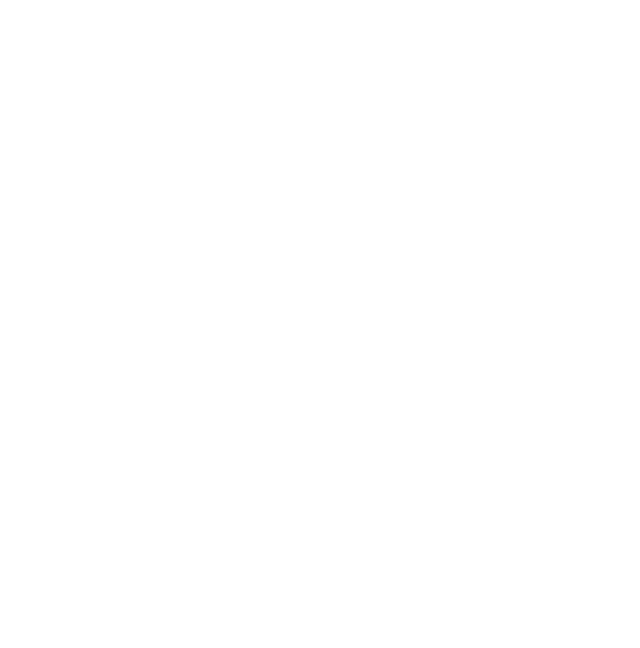
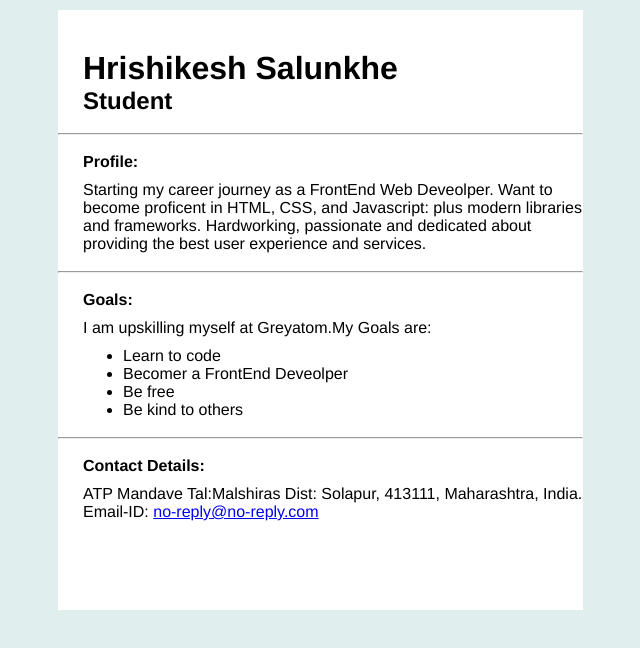
Before and after one commit to erhrishi19/personal-portfolio-page, a plain HTML site: page index.html in a window 1280 px wide. Shown: the whole page, without its empty margins (272-912 px from the left). Drawn offline with Linux system fonts and the light colour scheme.

Commit message:
First Commit
Simple Personal Page

```diff
--- a/index.html
+++ b/index.html
@@ -1 +1,44 @@
-<!-- Add your HTML Code here -->
+<!DOCTYPE html>
+<html>
+<!-- Head Tag-->
+
+<head>
+    <link type="text/css" rel="stylesheet" href="style.css">
+    <title>Personal Portfolio</title>
+    <!--Title -->
+</head>
+<!-- Body Starts Here..-->
+
+<body>
+    <!-- Div -->
+    <div class="profileBody">
+        <h1>Hrishikesh Salunkhe</h1>
+        <h2>Student</h2><br>
+        <hr/>
+        <br>
+        <strong>Profile:</strong>
+        <p>Starting my career journey as a FrontEnd Web Deveolper. Want to become proficent in HTML, CSS, and Javascript: plus modern libraries and frameworks. Hardworking, passionate and dedicated about providing the best user experience and services.</p>
+        <br>
+        <hr />
+        <br>
+        <strong>Goals:</strong>
+        <p>I am upskilling myself at Greyatom.My Goals are:</p>
+        <ul>
+            <li>Learn to code</li>
+            <li>Becomer a FrontEnd Deveolper</li>
+            <li>Be free</li>
+            <li>Be kind to others</li>
+        </ul>
+        <br>
+        <hr/>
+        <br>
+        <strong>Contact Details:</strong>
+        <p>ATP Mandave Tal:Malshiras Dist: Solapur, 413111, Maharashtra, India.<br>Email-ID:
+            <a href="#no-reply">no-reply@no-reply.com</a></p>
+
+    </div>
+
+
+</body>
+
+</html>
--- a/style.css
+++ b/style.css
@@ -1 +1,35 @@
-/* Add your CSS code here */
+* {
+    font-family: Helvetica, Arial, sans-serif;
+    max-width: 700px;
+    margin: auto;
+}
+
+body {
+    min-width: 500px;
+    background-color: #e0eeee;
+}
+
+.profileBody {
+    display: inline-block;
+    background-color: white;
+    margin-top: 10px;
+    margin-left: 40px;
+    width: 75%;
+    height: 600px;
+}
+
+h1 {
+    margin-left: 25px;
+    margin-top: 40px;
+}
+
+h2 {
+    margin-left: 25px;
+}
+
+p,
+ul,
+strong {
+    margin-top: 10px;
+    margin-left: 25px;
+}
```
